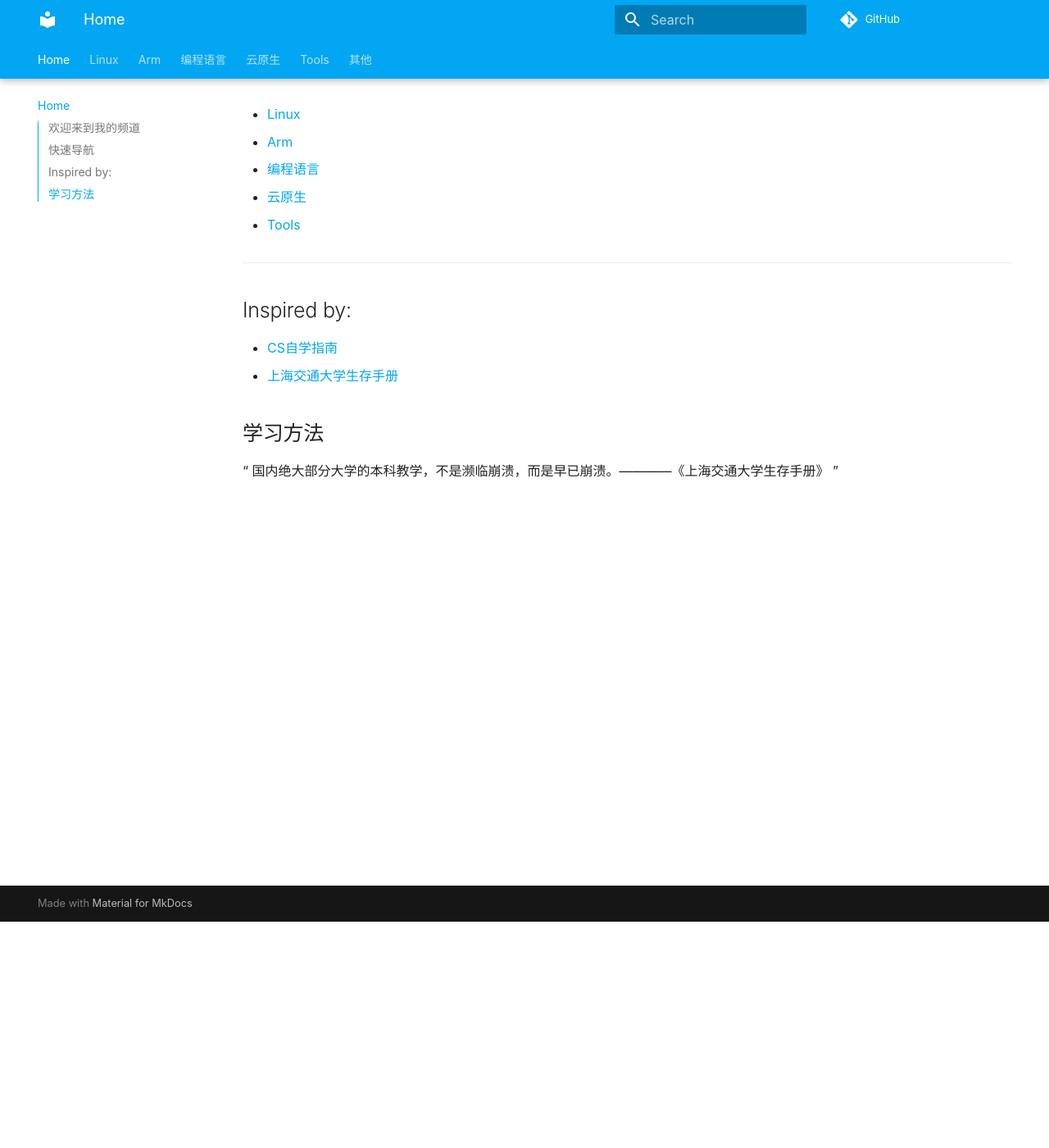
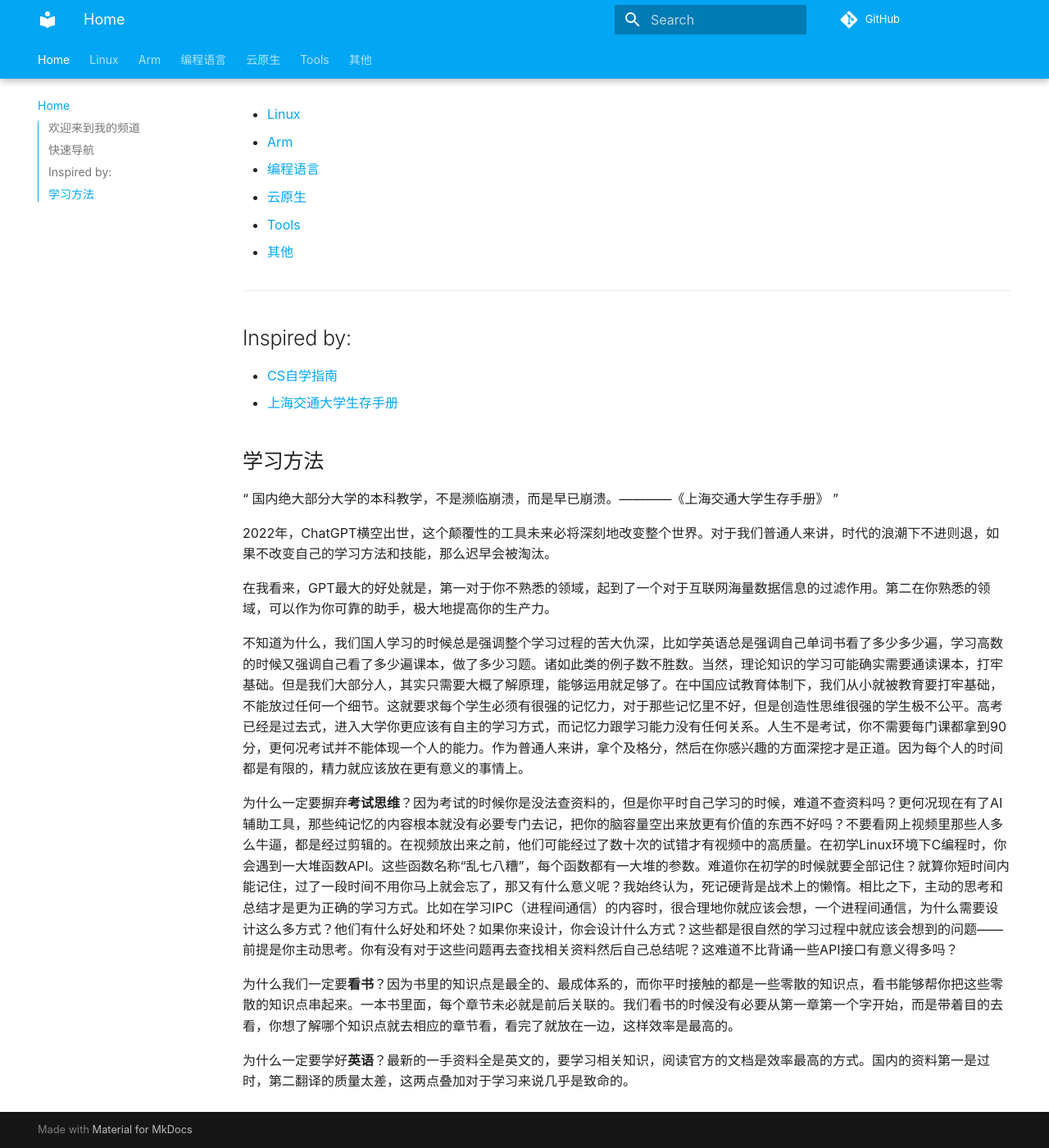
Before and after one commit to TomSjtu/notes, an MkDocs documentation site: the page built from docs/index.md, in a window 1280 px wide and 1400 px high, scrolled down 276 px. Shown: the whole window at 82% size. Built offline with MkDocs 1.6.1 and Material for MkDocs 9.7.7, drawn with Linux system fonts in a browser that asks for light colours; comment, search, counter and statistics services are not loaded.

Commit message:
update home:index.md

```diff
--- a/docs/index.md
+++ b/docs/index.md
@@ -14,6 +14,7 @@
 
 - [Tools](tools/index.md)
 
+- [其他](others/index.md)
 
 ---
 
@@ -27,3 +28,15 @@
 <q>
 国内绝大部分大学的本科教学，不是濒临崩溃，而是早已崩溃。————《上海交通大学生存手册》
 </q>
+
+2022年，ChatGPT横空出世，这个颠覆性的工具未来必将深刻地改变整个世界。对于我们普通人来讲，时代的浪潮下不进则退，如果不改变自己的学习方法和技能，那么迟早会被淘汰。
+
+在我看来，GPT最大的好处就是，第一对于你不熟悉的领域，起到了一个对于互联网海量数据信息的过滤作用。第二在你熟悉的领域，可以作为你可靠的助手，极大地提高你的生产力。
+
+不知道为什么，我们国人学习的时候总是强调整个学习过程的苦大仇深，比如学英语总是强调自己单词书看了多少多少遍，学习高数的时候又强调自己看了多少遍课本，做了多少习题。诸如此类的例子数不胜数。当然，理论知识的学习可能确实需要通读课本，打牢基础。但是我们大部分人，其实只需要大概了解原理，能够运用就足够了。在中国应试教育体制下，我们从小就被教育要打牢基础，不能放过任何一个细节。这就要求每个学生必须有很强的记忆力，对于那些记忆里不好，但是创造性思维很强的学生极不公平。高考已经是过去式，进入大学你更应该有自主的学习方式，而记忆力跟学习能力没有任何关系。人生不是考试，你不需要每门课都拿到90分，更何况考试并不能体现一个人的能力。作为普通人来讲，拿个及格分，然后在你感兴趣的方面深挖才是正道。因为每个人的时间都是有限的，精力就应该放在更有意义的事情上。
+
+为什么一定要摒弃**考试思维**？因为考试的时候你是没法查资料的，但是你平时自己学习的时候，难道不查资料吗？更何况现在有了AI辅助工具，那些纯记忆的内容根本就没有必要专门去记，把你的脑容量空出来放更有价值的东西不好吗？不要看网上视频里那些人多么牛逼，都是经过剪辑的。在视频放出来之前，他们可能经过了数十次的试错才有视频中的高质量。在初学Linux环境下C编程时，你会遇到一大堆函数API。这些函数名称“乱七八糟”，每个函数都有一大堆的参数。难道你在初学的时候就要全部记住？就算你短时间内能记住，过了一段时间不用你马上就会忘了，那又有什么意义呢？我始终认为，死记硬背是战术上的懒惰。相比之下，主动的思考和总结才是更为正确的学习方式。比如在学习IPC（进程间通信）的内容时，很合理地你就应该会想，一个进程间通信，为什么需要设计这么多方式？他们有什么好处和坏处？如果你来设计，你会设计什么方式？这些都是很自然的学习过程中就应该会想到的问题——前提是你主动思考。你有没有对于这些问题再去查找相关资料然后自己总结呢？这难道不比背诵一些API接口有意义得多吗？
+
+为什么我们一定要**看书**？因为书里的知识点是最全的、最成体系的，而你平时接触的都是一些零散的知识点，看书能够帮你把这些零散的知识点串起来。一本书里面，每个章节未必就是前后关联的。我们看书的时候没有必要从第一章第一个字开始，而是带着目的去看，你想了解哪个知识点就去相应的章节看，看完了就放在一边，这样效率是最高的。
+
+为什么一定要学好**英语**？最新的一手资料全是英文的，要学习相关知识，阅读官方的文档是效率最高的方式。国内的资料第一是过时，第二翻译的质量太差，这两点叠加对于学习来说几乎是致命的。
--- a/mkdocs.yml
+++ b/mkdocs.yml
@@ -49,11 +49,9 @@ nav:
       - linux/drivers/dts.md
       - linux/drivers/chardev.md
 
-
   - Arm:
     - arm/index.md
     - arm/barrier.md
-
 
   - 编程语言:
     - pl/index.md
```
